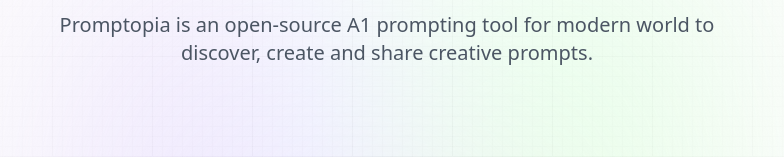
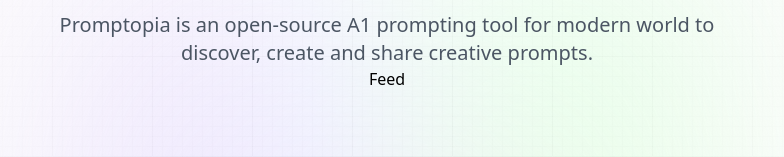
Before and after one commit to imyubraz/promptopia, a Next.js app: page / in a window 1280 px wide. Shown: the part 149-306 px from the top of the page, without its empty margins (253-1037 px from the left). Built offline with nearby package versions, Linux system fonts and the light colour scheme.

Commit message:
Basic required components created...

```diff
--- a/app/page.jsx
+++ b/app/page.jsx
@@ -1,5 +1,11 @@
 // import React from 'react'
     // No longer need to import react in Next.js 13
+
+// import Feed from './../components/Feed';
+    // traditional import in react
+
+import Feed from '@/components/Feed';
+    // importing components in Next.js (@/ => root dir as defined in jsconfig.json)
 
 const Home = () => {
   return (
@@ -14,6 +20,7 @@
                 Promptopia is an open-source A1 prompting tool for modern world to discover, create and share creative prompts.
             </p>
             {/* feed */}
+            <Feed />
         </section>
     </div>
   )
--- /dev/null
+++ b/components/Feed.jsx
@@ -0,0 +1,9 @@
+import React from 'react'
+
+const Feed = () => {
+  return (
+    <div>Feed</div>
+  )
+}
+
+export default Feed
--- /dev/null
+++ b/components/Form.jsx
@@ -0,0 +1,9 @@
+import React from 'react'
+
+const Form = () => {
+  return (
+    <div>Form</div>
+  )
+}
+
+export default Form
--- /dev/null
+++ b/components/Nav.jsx
@@ -0,0 +1,9 @@
+import React from 'react'
+
+const Nav = () => {
+  return (
+    <div>Nav</div>
+  )
+}
+
+export default Nav
--- /dev/null
+++ b/components/Profile.jsx
@@ -0,0 +1,9 @@
+import React from 'react'
+
+const Profile = () => {
+  return (
+    <div>Profile</div>
+  )
+}
+
+export default Profile
--- /dev/null
+++ b/components/Provider.jsx
@@ -0,0 +1,9 @@
+import React from 'react'
+
+const Provider = () => {
+  return (
+    <div>Provider</div>
+  )
+}
+
+export default Provider
```
Also changed, not shown: components/PromptCard.jsx (added).
